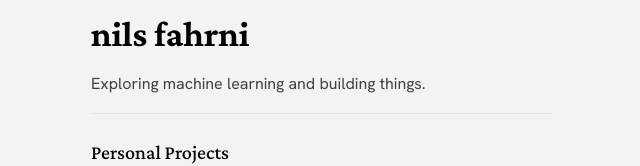
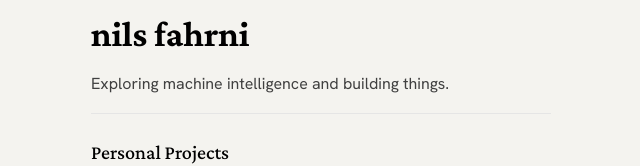
Before and after one commit to okaynils/nils.me, a Next.js app: page / in a window 1280 px wide. Shown: the part 362-528 px from the top of the page, without its empty margins (319-959 px from the left). Built offline with nearby package versions, Linux system fonts and the light colour scheme.

Commit message:
updated hero

```diff
--- a/pages/index.js
+++ b/pages/index.js
@@ -31,7 +31,7 @@ export default function Home({ allPosts, allProjects, post }) {
             </span>
           </h2>
           <div>
-            Exploring machine learning and building things.
+            Exploring machine intelligence and building things.
           </div>
         </div>
         <div className="pt-6 pb-2">
```
